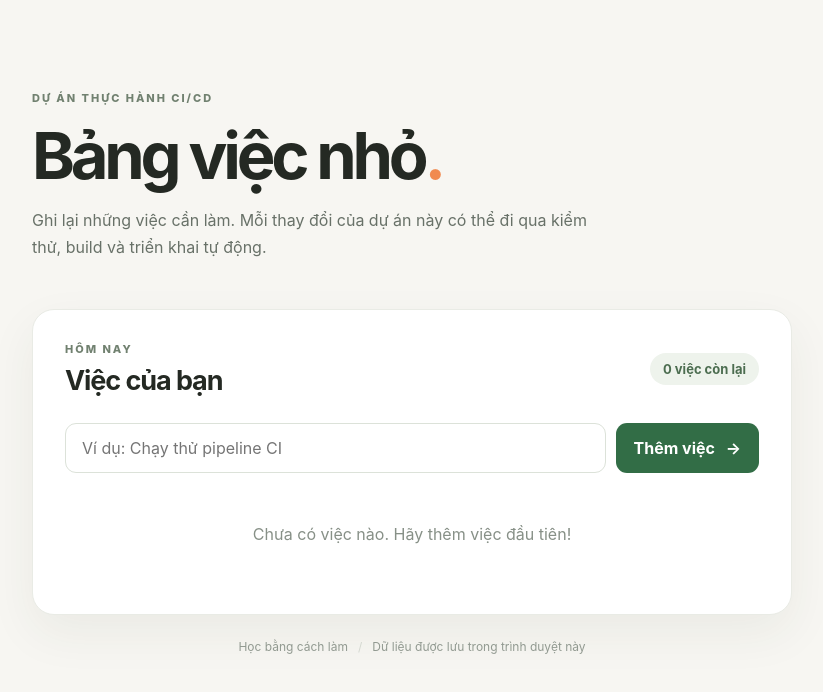
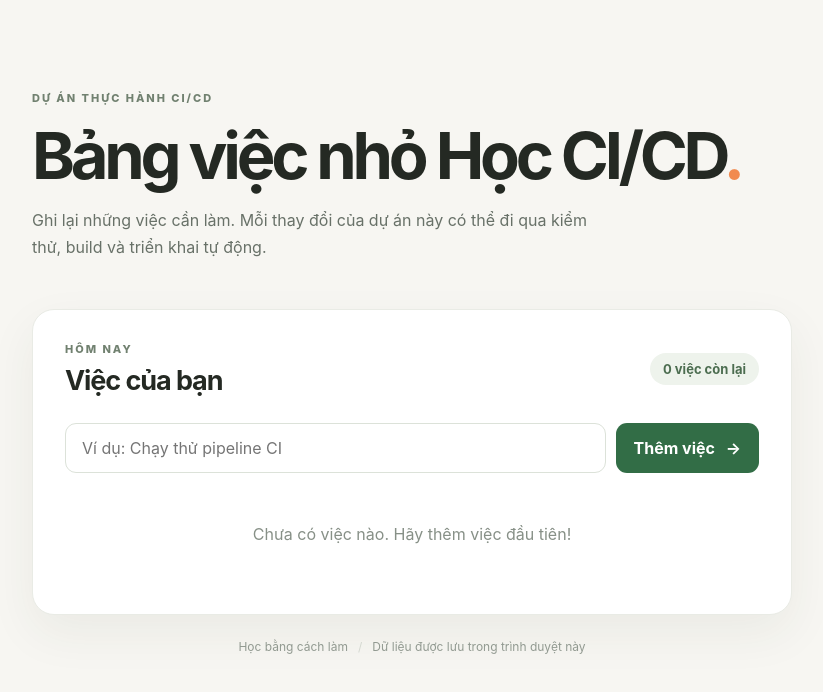
Before and after one commit to hieuhieuhust/testcicd, a website with bundled scripts: page public/index.html in a window 1280 px wide. Shown: the whole page, without its empty margins (228-1051 px from the left). Built offline with nearby package versions, Linux system fonts and the light colour scheme.

Commit message:
lại sửa tiêu đề

```diff
--- a/public/index.html
+++ b/public/index.html
@@ -4,7 +4,7 @@
     <meta charset="utf-8" />
     <meta name="viewport" content="width=device-width, initial-scale=1" />
     <meta name="theme-color" content="#f7f6f2" />
-    <title>Bảng việc nhỏ Học CI/CD</title>
+    <title>Bảng việc nhỏ CI/CD</title>
     <link rel="stylesheet" href="./styles.css" />
     <script type="module" src="./app.js"></script>
   </head>
@@ -12,7 +12,7 @@
     <main class="shell">
       <header class="hero">
         <span class="eyebrow">DỰ ÁN THỰC HÀNH CI/CD</span>
-        <h1>Bảng việc nhỏ<span class="dot">.</span></h1>
+        <h1>Bảng việc nhỏ Học CI/CD<span class="dot">.</span></h1>
         <p>Ghi lại những việc cần làm. Mỗi thay đổi của dự án này có thể đi qua kiểm thử, build và triển khai tự động.</p>
       </header>
 
```
